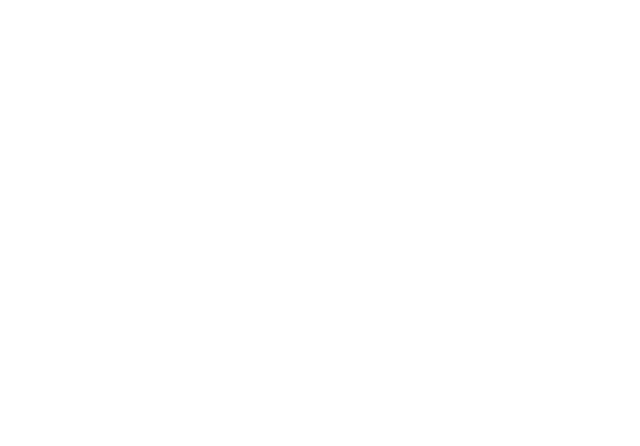
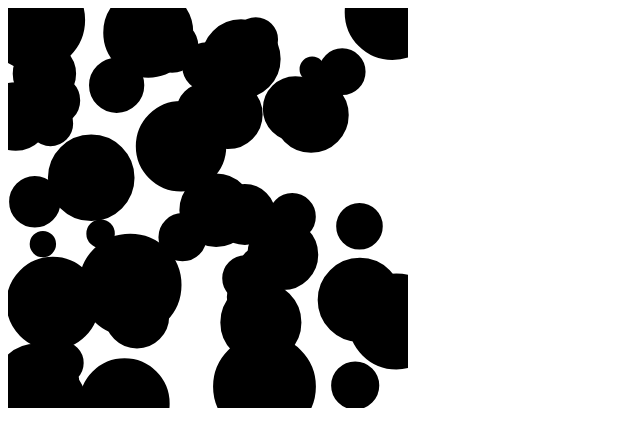
Before and after one commit to cospplredman/graphical-physics-sim-with-teddy, a plain HTML site: page submissions/may28/index.html in a window 1280 px wide. Shown: the whole page, without its empty margins (0-640 px from the left). Drawn offline with Linux system fonts and the light colour scheme.

Commit message:
small fix

```diff
--- a/submissions/may28/index.html
+++ b/submissions/may28/index.html
@@ -155,6 +155,20 @@ let chain_mass_spring = (ctx) => {
 	}
 }
 
+(() => {
+  let scenes = [
+    five_force_fbd,
+    fifty_circles,
+    chain_mass_spring
+  ];
+  let cur_scene = 0;
+
+  let next_scene = () => {
+    scenes[cur_scene](ctx);
+    cur_scene = (cur_scene + 1) % scenes.length;
+  }
+  setInterval(next_scene, 2000);
+})();
 
 </script>
 	</body>
```
